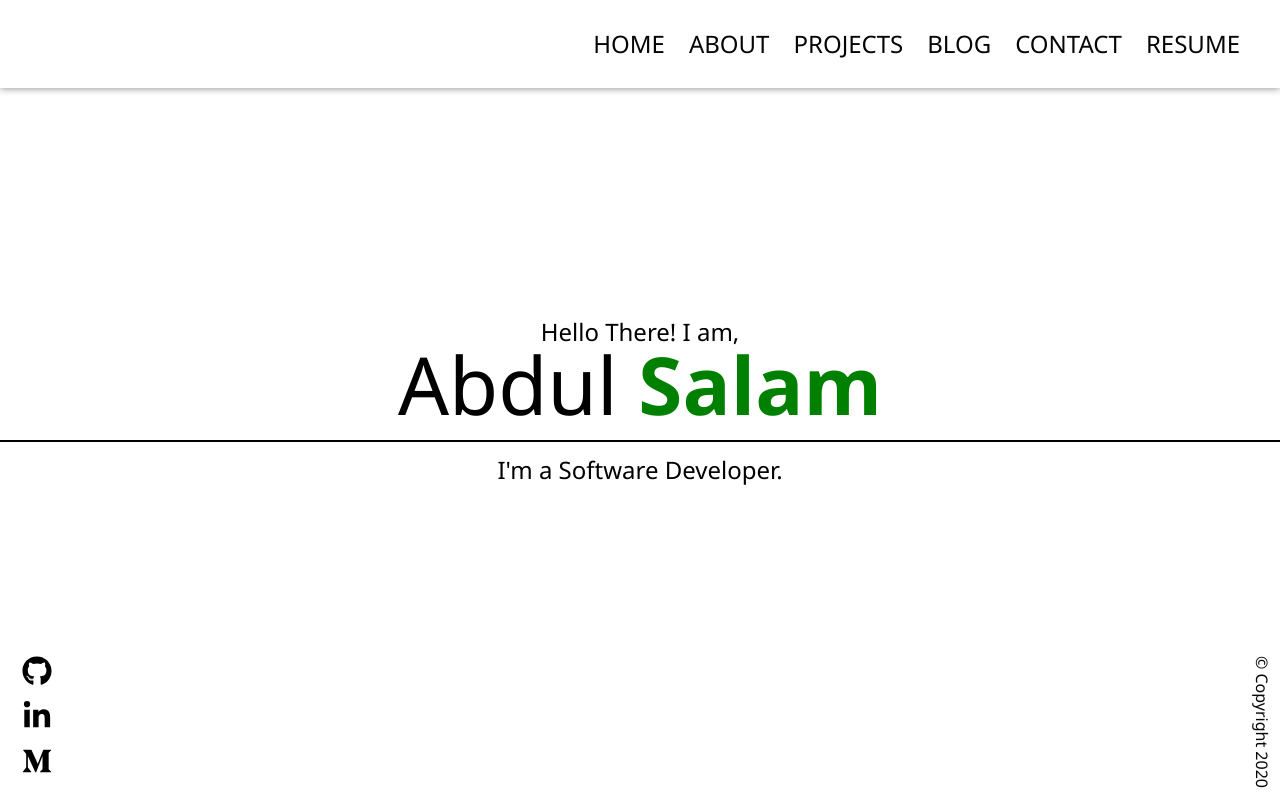
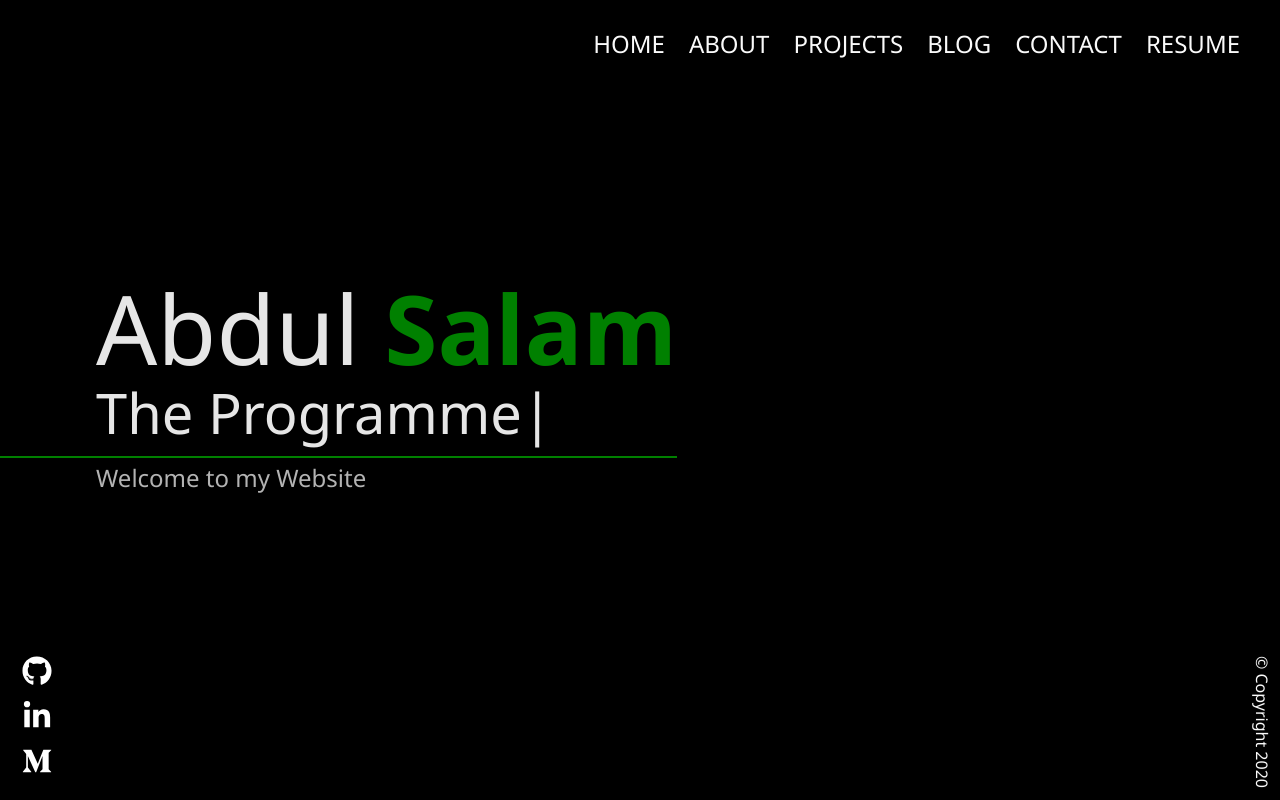
Before and after one commit to abecus/portfolio, a React (Create React App) app: page / in a window 1280 px wide. Shown: the top 800 px of the page. Built offline with nearby package versions, Linux system fonts and the light colour scheme; no server answers.

Commit message:
added typing effect

```diff
--- a/src/components/home.js
+++ b/src/components/home.js
@@ -1,13 +1,65 @@
-import React from "react";
+import React, { useState, useEffect } from "react";
 
-export default function home() {
+const words = ["Developer", "Programmer", "Creator", "Problem Solver."];
+
+export default function Home() {
+  const [index, setIndex] = useState(0);
+  const [subIndex, setSubIndex] = useState(0);
+  const [blink, setBlink] = useState(true);
+  const [reverse, setReverse] = useState(false);
+
+  // typeWriter
+  useEffect(() => {
+    if (index === words.length) {
+      return;
+    }
+
+    if (
+      subIndex === words[index].length + 1 &&
+      index !== words.length - 1 &&
+      !reverse
+    ) {
+      setReverse(true);
+      return;
+    }
+
+    if (subIndex === 0 && reverse) {
+      setReverse(false);
+      setIndex((prev) => prev + 1);
+      return;
+    }
+
+    const timeout = setTimeout(() => {
+      setSubIndex((prev) => prev + (reverse ? -1 : 1));
+    }, Math.max(reverse ? 75 : subIndex === words[index].length ? 1000 : 150, parseInt(Math.random() * 350)));
+
+    return () => clearTimeout(timeout);
+  }, [subIndex, index, reverse]);
+
+  // blinker
+  useEffect(() => {
+    const timeout2 = setTimeout(() => {
+      setBlink((prev) => !prev);
+    }, 500);
+    return () => clearTimeout(timeout2);
+  }, [blink]);
+
   return (
     <div className="home" id="home">
-      <h2>Hello There! I am,</h2>
-      <h1 className="home__name">
-        Abdul <span className="home__name__last">Salam</span>
-      </h1>
-      <h2>I'm a Software Developer.</h2>
+      {/* <h2>Hello There! I am,</h2> */}
+      <div className="home__content">
+        <div className="top-line">
+          <h1 className="name">
+            {/* <span className="name__full-name"> */}
+            Abdul <span className="name__last">Salam</span>
+            {/* </span> */}
+          </h1>
+          <h1 className="top-line__typed">
+            The {`${words[index].substring(0, subIndex)}${blink ? "|" : " "}`}
+          </h1>
+        </div>
+        <h2>Welcome to my Website</h2>
+      </div>
     </div>
   );
 }
--- a/src/css/main.css
+++ b/src/css/main.css
@@ -7,24 +7,44 @@
 
 .home {
   height: 100vh;
-  padding-top: 30vh;
+  padding-top: 35vh;
   overflow: hidden;
-  -webkit-box-align: center;
-      -ms-flex-align: center;
-          align-items: center;
-  text-align: center;
+  -webkit-box-align: start;
+      -ms-flex-align: start;
+          align-items: flex-start;
+  text-align: start;
+  display: block;
 }
 
-.home__name {
-  font-size: 5rem;
-  padding-bottom: 1rem;
-  margin-bottom: 1rem;
-  border-bottom: 2px solid #000;
+.home h2 {
+  padding-left: 2rem;
+  color: #b3b3b3;
 }
 
-.home__name__last {
+.home .top-line {
+  padding-left: 2rem;
+  width: -webkit-fit-content;
+  width: -moz-fit-content;
+  width: fit-content;
+  padding-bottom: 0.5rem;
+  margin-bottom: 0.5rem;
+  border-bottom: 2px solid green;
+  color: #e6e6e6;
+}
+
+.home .top-line .name {
+  padding-bottom: 0.5rem;
+  font-size: 4.5rem;
+}
+
+.home .top-line .name__last {
   color: green;
-  font-weight: 700;
+  font-weight: 600;
+}
+
+.home .top-line__typed {
+  font-size: 2.5rem;
+  padding-bottom: 0.5rem;
 }
 
 .menu-btn {
@@ -45,7 +65,7 @@
   top: 0.5rem;
   width: 28px;
   height: 3px;
-  background: #000;
+  background: #fff;
   -webkit-transition: all 0.5s ease-in-out;
   transition: all 0.5s ease-in-out;
 }
@@ -56,7 +76,7 @@
   top: -8px;
   width: 28px;
   height: 3px;
-  background: #000;
+  background: #fff;
   -webkit-transition: all 0.5s ease-in-out;
   transition: all 0.5s ease-in-out;
 }
@@ -67,7 +87,7 @@
   top: 8px;
   width: 20px;
   height: 3px;
-  background: #000;
+  background: #fff;
   -webkit-transition: all 0.5s ease-in-out;
   transition: all 0.5s ease-in-out;
 }
@@ -120,7 +140,7 @@
           justify-content: center;
   height: 100vh;
   overflow: hidden;
-  background-color: white;
+  background-color: black;
   list-style-type: none;
   padding-right: 1rem;
   -webkit-transform: translateY(-100%);
@@ -199,7 +219,7 @@
   padding-bottom: 2rem;
   min-height: 100vh;
   height: auto;
-  background-color: #f2f2f2;
+  background-color: #0d0d0d;
 }
 
 .about__boi-image {
@@ -246,7 +266,7 @@
 }
 
 .about .jobs__job {
-  background: #e6e6e6;
+  background: #1a1a1a;
   padding: 0.5rem;
   border-bottom: 5px solid green;
 }
@@ -310,7 +330,7 @@
 }
 
 .projects__items__item {
-  background: #e6e6e6;
+  background: #1a1a1a;
   position: relative;
   border-bottom: 5px solid green;
   overflow: hidden;
@@ -383,7 +403,8 @@
 }
 
 .projects__btn__git:hover {
-  color: white;
+  color: #000;
+  color: black;
 }
 
 .contact {
@@ -441,14 +462,14 @@
 .contact__container .form input,
 .contact__container .form textarea {
   border: 0;
-  border-bottom: 2px solid #666666;
+  border-bottom: 2px solid #999999;
   width: 100%;
   padding-bottom: 5px;
   margin: 0.5rem;
   font-family: inherit;
   outline: 0;
   font-size: 1rem;
-  color: #000;
+  color: #fff;
   background-color: transparent;
   -webkit-transition: all 0.5s ease-in-out;
   transition: all 0.5s ease-in-out;
@@ -502,7 +523,7 @@
   padding-bottom: 2rem;
   height: auto;
   min-height: 100vh;
-  background-color: #f2f2f2;
+  background-color: #0d0d0d;
 }
 
 .blogs__bio-image {
@@ -548,7 +569,7 @@
   height: auto;
   -ms-grid-columns: 75% 25%;
       grid-template-columns: 75% 25%;
-  background: #e6e6e6;
+  background: #1a1a1a;
   border-bottom: 5px solid green;
   overflow: hidden;
 }
@@ -609,7 +630,19 @@
     visibility: hidden;
   }
   .home {
-    padding-top: 40vh;
+    padding-top: 35vh;
+  }
+  .home h2 {
+    padding-left: 4rem;
+  }
+  .home .top-line {
+    padding-left: 4rem;
+  }
+  .home .top-line .name {
+    font-size: 5rem;
+  }
+  .home .top-line__typed {
+    font-size: 3rem;
   }
   .nav {
     visibility: visible;
@@ -619,7 +652,7 @@
     -webkit-transform: translateY(0);
             transform: translateY(0);
     height: 100%;
-    background: white;
+    background: black;
     text-align: right;
   }
   .nav .menu-nav__item {
@@ -664,6 +697,18 @@
 }
 
 @media screen and (min-width: 1024px) {
+  .home h2 {
+    padding-left: 6rem;
+  }
+  .home .top-line {
+    padding-left: 6rem;
+  }
+  .home .top-line .name {
+    font-size: 6rem;
+  }
+  .home .top-line__typed {
+    font-size: 3.5rem;
+  }
   .projects__items {
     -ms-grid-columns: (1fr)[3];
         grid-template-columns: repeat(3, 1fr);
@@ -687,8 +732,8 @@
 
 body {
   font-family: "Segoe UI", Tahoma, Geneva, Verdana, sans-serif;
-  background: white;
-  color: #000;
+  background: black;
+  color: #fff;
   line-height: 1;
 }
 
@@ -699,7 +744,7 @@ h3 {
 }
 
 a {
-  color: #000;
+  color: #fff;
   text-decoration: none;
   font-weight: 500;
 }
@@ -740,9 +785,13 @@ footer {
   right: 1rem;
   text-align: right;
   padding: 1rem;
-  color: #000;
+  color: #fff;
   -webkit-transform: rotate(90deg) translate(-3rem, -5rem);
           transform: rotate(90deg) translate(-3rem, -5rem);
+}
+
+footer:hover {
+  color: green;
 }
 
 .header {
@@ -771,7 +820,7 @@ html::-webkit-scrollbar-thumb {
 }
 
 html::-webkit-scrollbar-track {
-  background-color: white;
+  background-color: black;
 }
 
 .text-secondary {
--- a/src/scss/_home.scss
+++ b/src/scss/_home.scss
@@ -1,21 +1,37 @@
 .home {
   height: 100vh;
-  padding-top: 30vh;
+  padding-top: 35vh;
   overflow: hidden;
-  align-items: center;
-  text-align: center;
+  align-items: flex-start;
+  text-align: start;
+  display: block;
   //   background: url("../images/demo-image-02.jpg") center top;
   //   background-size: cover;
 
-  &__name {
-    font-size: 5rem;
-    padding-bottom: 1rem;
-    margin-bottom: 1rem;
-    border-bottom: 2px solid set-text-color($primary-color);
+  h2 {
+    padding-left: 2rem;
+    color: change-shade($color: $primary-color, $amount: 70%, $shade: "light");
+  }
 
-    &__last {
-      color: $secondary-color;
-      font-weight: 700;
+  .top-line {
+    padding-left: 2rem;
+    width: fit-content;
+    padding-bottom: 0.5rem;
+    margin-bottom: 0.5rem;
+    border-bottom: 2px solid $secondary-color;
+    color: change-shade($color: $primary-color, $amount: 90%, $shade: "light");
+    .name {
+      padding-bottom: 0.5rem;
+      font-size: 4.5rem;
+
+      &__last {
+        color: $secondary-color;
+        font-weight: 600;
+      }
+    }
+    &__typed {
+      font-size: 2.5rem;
+      padding-bottom: 0.5rem;
     }
   }
 }
--- a/src/scss/_projects.scss
+++ b/src/scss/_projects.scss
@@ -97,7 +97,7 @@
     &__git {
       @include transition-ease;
       &:hover {
-        // color: set-text-color($secondary-color);
+        color: set-text-color(set-text-color($secondary-color));
         color: $primary-color;
       }
     }
--- a/src/scss/main.scss
+++ b/src/scss/main.scss
@@ -58,6 +58,10 @@ footer {
   padding: 1rem;
   color: set-text-color($primary-color);
   transform: rotate(90deg) translate(-3rem, -5rem);
+
+  &:hover {
+    color: $secondary-color;
+  }
 }
 
 .header {
```
Also changed, not shown: src/scss/_config.scss (+4 -4 lines), src/scss/_responsive.scss (+30 -1 lines), 1 other file (tests, documents, lock files or other folders).
